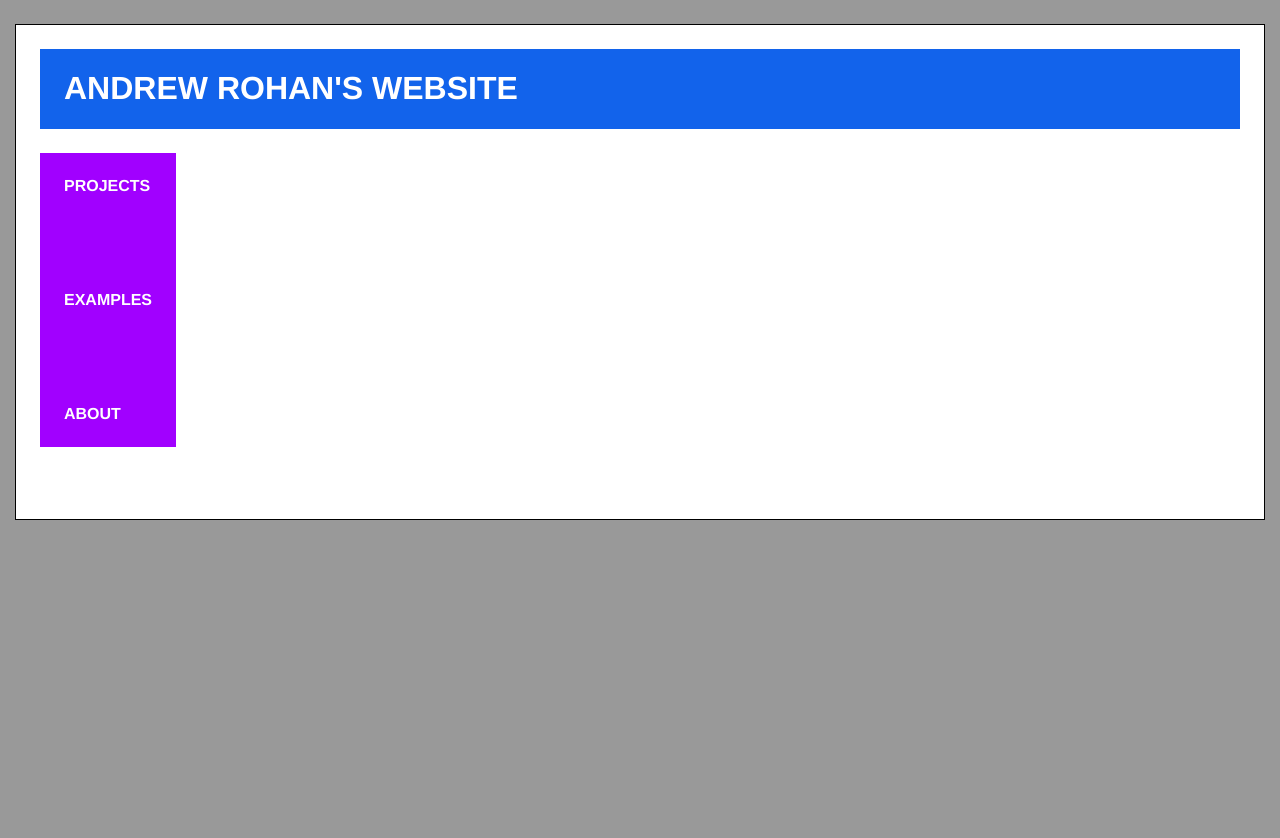
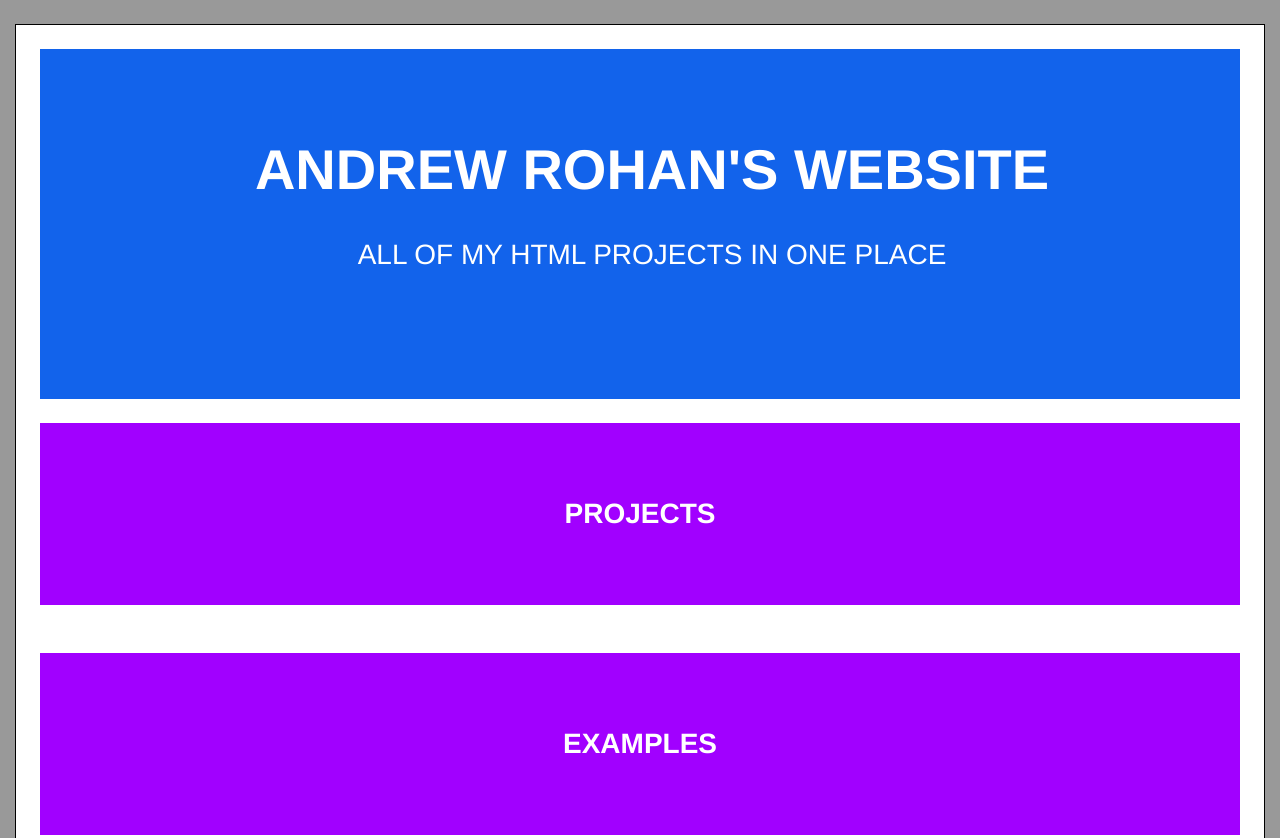
Before and after one commit to abrohan/CTK301, a plain HTML site: page AndrewSite.html in a window 1280 px wide. Shown: the top 838 px of the page. Before the commit the page ends 800 px from the top, so only its background shows below. Drawn offline with Linux system fonts and the light colour scheme.

Commit message:
Add files via upload

```diff
--- a/AndrewSite.css
+++ b/AndrewSite.css
@@ -13,20 +13,27 @@ body {
   grid-column-gap: 24px;
 }
 
+main{
+  grid-column: span 12;
+  display: grid;
+  grid-template-columns: repeat(12, 1fr);
+  grid-column-gap: 24px;
+}
 header{
   grid-column: span 12;
   background-color: #1263EB;
   color: white;
   font-family: Helvetica, sans-serif;
-  font-size: 80;
+  font-size: 28px;
   text-transform: uppercase;
+  text-align: center;
   padding-left: 24px;
   margin-bottom: 24px;
+  padding-bottom: 100px;
 }
 
 nav{
-  grid-column: span 10;
-  background-color: #A100FF;
+  grid-column: span 12;
 }
 
 nav ul{
@@ -44,9 +51,15 @@ nav li a{
   background-color: #A100FF;
   color: white;
   font-family: Helvetica, sans-serif;
-  font-size: 80;
+  font-size: 28px;
   font-weight: bold;
   text-transform: uppercase;
   text-decoration: none;
-  padding: 24px;
+  text-align: center;
+  padding-top: 75px;
+  padding-bottom: 75px;
 }
+
+h1{
+  padding-top: 50px;
+}
--- a/AndrewSite.html
+++ b/AndrewSite.html
@@ -9,6 +9,8 @@
 	<div id="wrapper">
 		<header>
 			<h1> Andrew Rohan's Website</h1>
+
+			<p>All of my html projects in one place</p>
 		</header>
 		<main>
 		<nav>
```
